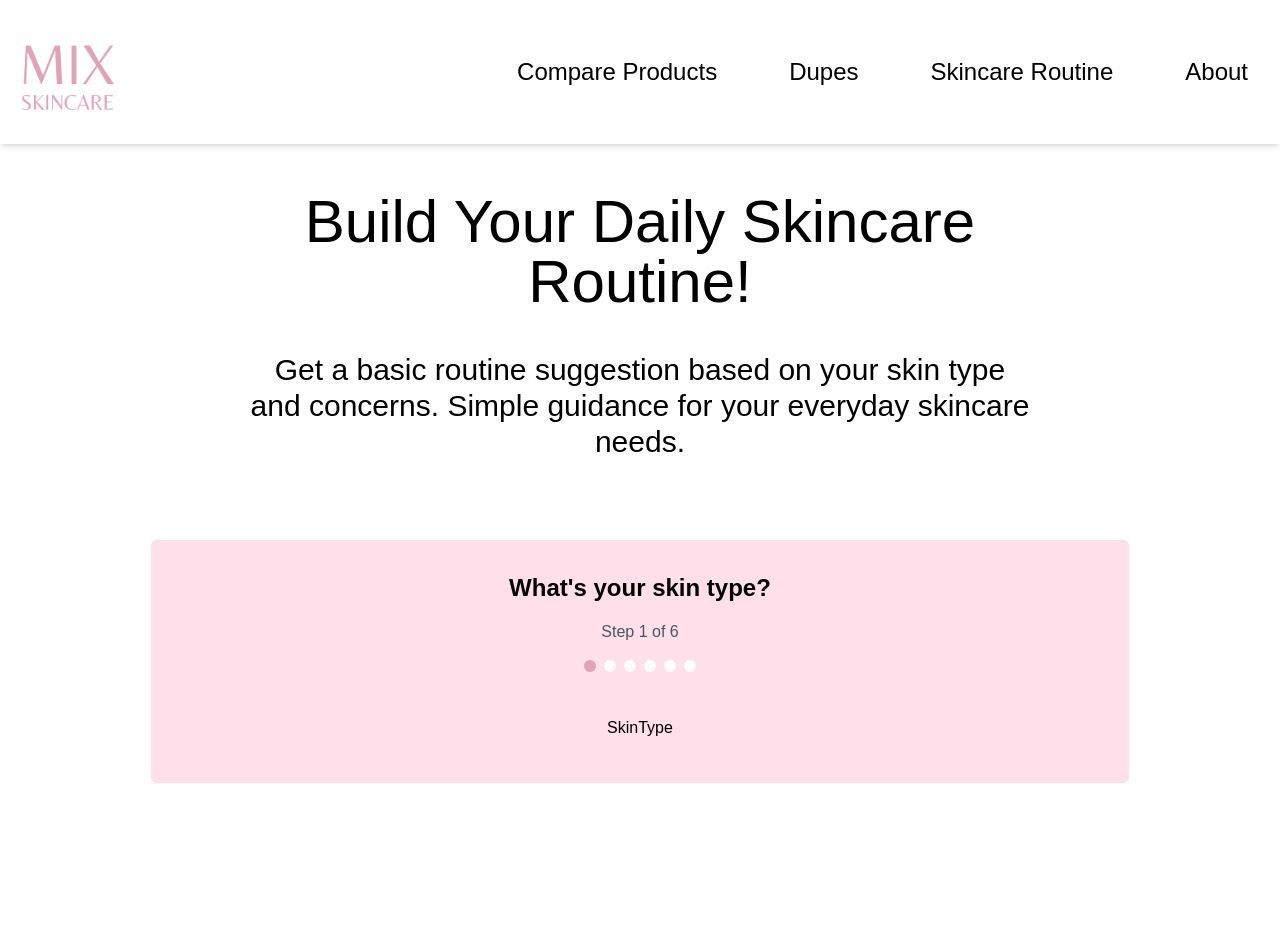
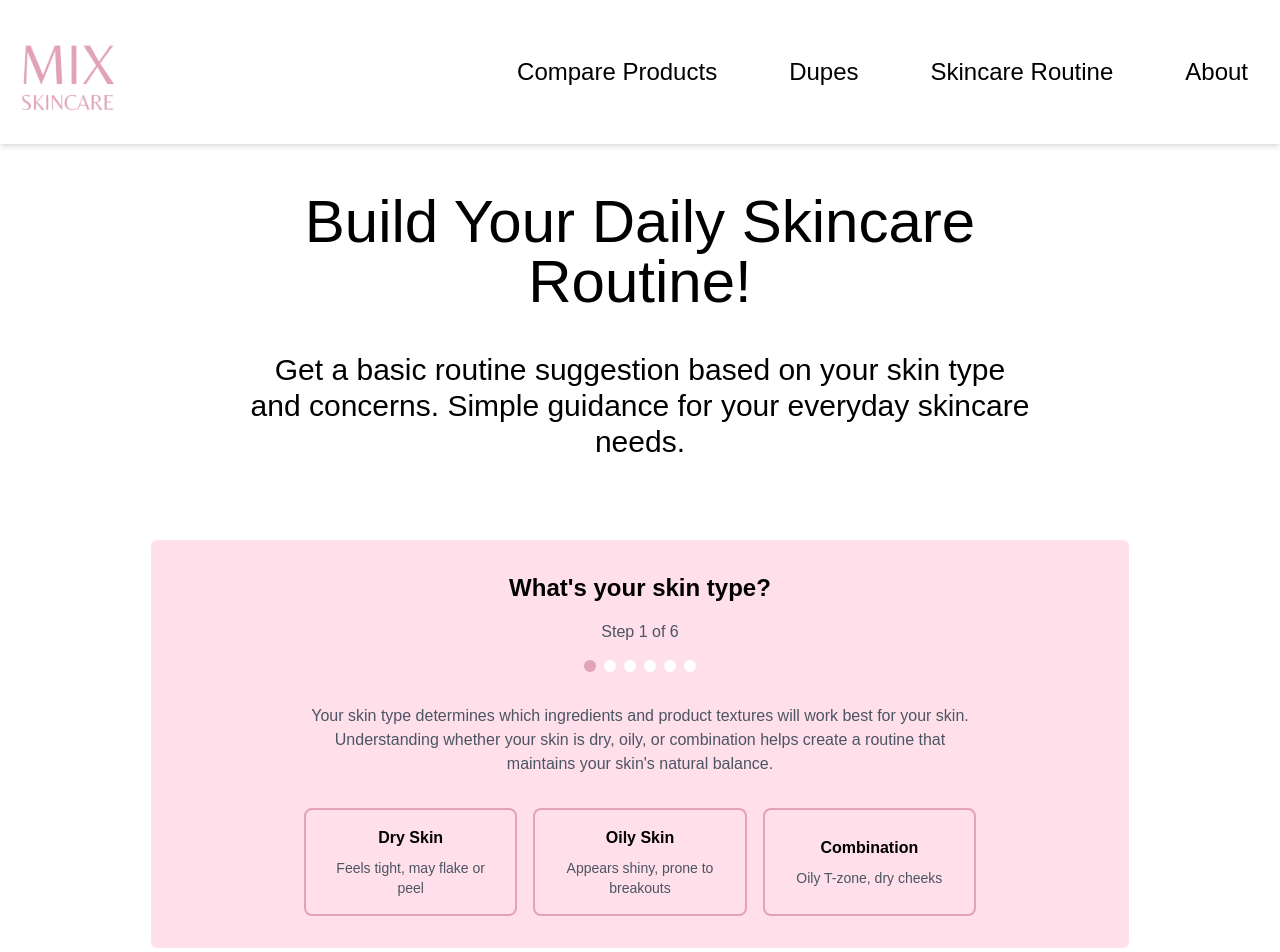
Before and after one commit to giadaunger/MixSkincareFrontend, a React (Vite) app: page /skincare-routine in a window 1280 px wide. Shown: the top 952 px of the page. Before the commit the page ends 863 px from the top, so only its background shows below. Built offline with nearby package versions, Linux system fonts and the light colour scheme; some icons are missing; a web font is replaced by a local one.

Commit message:
First slide

```diff
--- a/src/components/skincareRoutineForm/SkinType.jsx
+++ b/src/components/skincareRoutineForm/SkinType.jsx
@@ -1,8 +1,57 @@
 import React from 'react'
+import useFormStore from '../../stores/formStore'  // Justera sökvägen
 
 function SkinType() {
+  const { formData, updateFormField } = useFormStore();
+
+  const handleTypeChange = (type) => {
+    updateFormField('skinType', type);
+  };
+
   return (
-    <div>SkinType</div>
+    <div className="w-full max-w-2xl mx-auto">
+      <p className="text-gray-600 mb-8 text-center">
+        Your skin type determines which ingredients and product textures will work best for your skin. Understanding whether your skin is dry, oily, or combination helps create a routine that maintains your skin's natural balance.
+      </p>
+
+      <div className="grid grid-cols-1 md:grid-cols-3 gap-4">
+        <button
+          onClick={() => handleTypeChange('dry')}
+          className={`p-4 rounded-lg border-2 transition-all border-[#E2A3B7] ${
+            formData.skinType === 'dry'
+              ? 'border-[#E2A3B7] bg-[#E2A3B7] scale-90'
+              : 'transform transition duration-300 hover:scale-105'
+          }`}
+        >
+          <h3 className="font-semibold mb-2">Dry Skin</h3>
+          <p className="text-sm text-gray-600">Feels tight, may flake or peel</p>
+        </button>
+
+        <button
+          onClick={() => handleTypeChange('oily')}
+          className={`p-4 rounded-lg border-2 transition-all border-[#E2A3B7] ${
+            formData.skinType === 'oily'
+              ? 'border-[#E2A3B7] bg-[#E2A3B7] scale-90'
+              : 'transform transition duration-300 hover:scale-105'
+          }`}
+        >
+          <h3 className="font-semibold mb-2">Oily Skin</h3>
+          <p className="text-sm text-gray-600">Appears shiny, prone to breakouts</p>
+        </button>
+
+        <button
+          onClick={() => handleTypeChange('combination')}
+          className={`p-4 rounded-lg border-2 transition-all border-[#E2A3B7] ${
+            formData.skinType === 'combination'
+              ? 'border-[#E2A3B7] bg-[#E2A3B7] scale-90'
+              : 'transform transition duration-300 hover:scale-105'
+          }`}
+        >
+          <h3 className="font-semibold mb-2">Combination</h3>
+          <p className="text-sm text-gray-600">Oily T-zone, dry cheeks</p>
+        </button>
+      </div>
+    </div>
   )
 }
 
```
